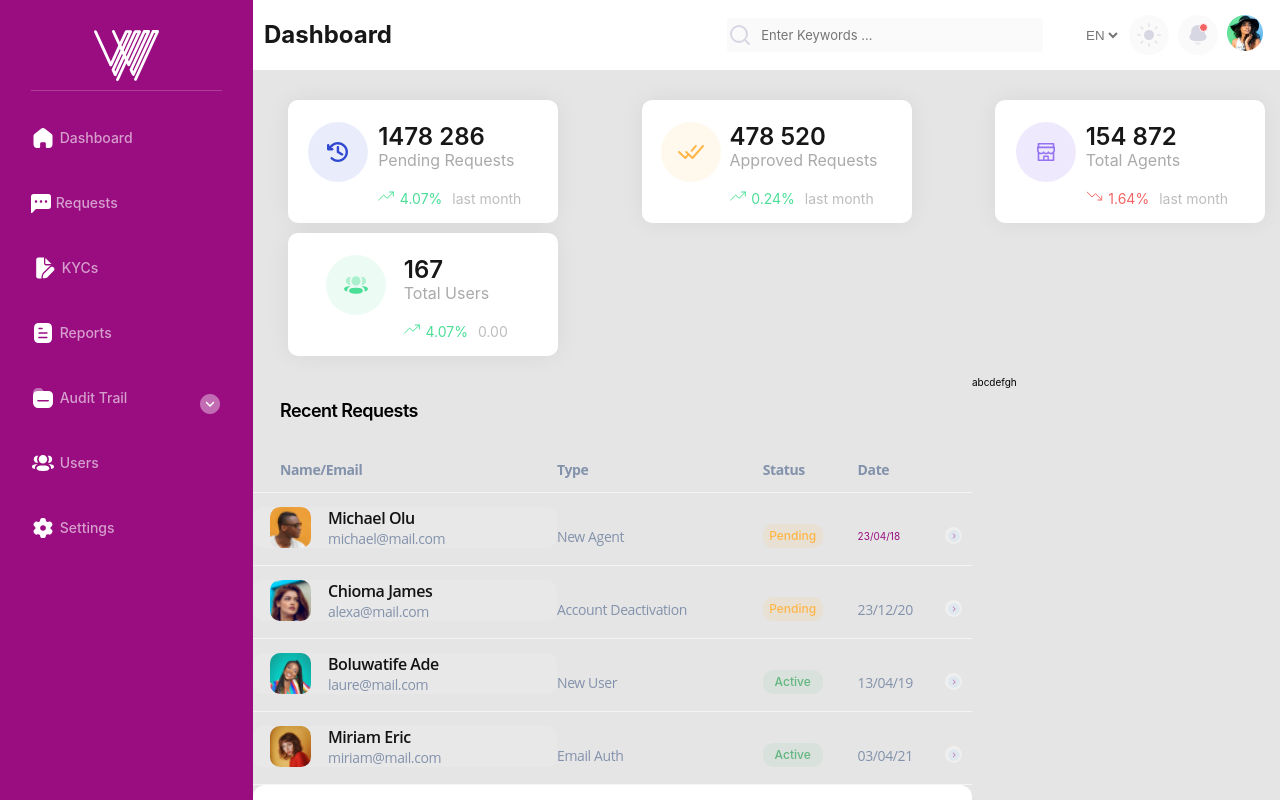
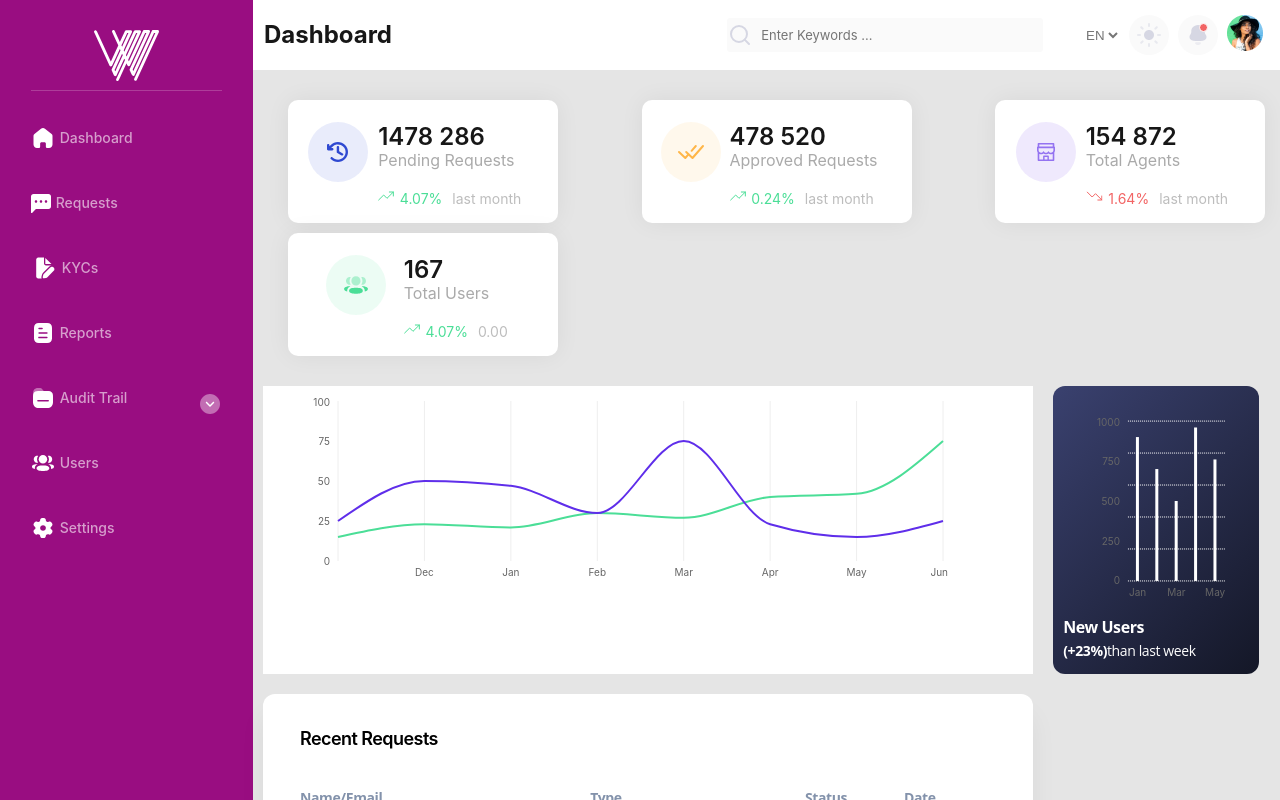
Before and after one commit to victorex27/miniature-octo-eureka, a React (Create React App) app: page /#/ in a window 1280 px wide. Shown: the top 800 px of the page. Built offline with nearby package versions, Linux system fonts and the light colour scheme.

Commit message:
complete bar graph

```diff
--- a/package.json
+++ b/package.json
@@ -11,6 +11,7 @@
     "react-dom": "^17.0.2",
     "react-router-dom": "^6.2.1",
     "react-scripts": "5.0.0",
+    "recharts": "^2.1.8",
     "web-vitals": "^2.1.3"
   },
   "scripts": {
--- a/src/App.scss
+++ b/src/App.scss
@@ -12,7 +12,7 @@
     animation: App-logo-spin infinite 20s linear;
   }
 }
----
+
 .App-header {
   background-color: #282c34;
   min-height: 100vh;
--- /dev/null
+++ b/src/components/BarGraph/BarGraph.scss
@@ -0,0 +1,37 @@
+.BarGraph {
+    padding-top: 1rem;
+    margin-top: 1rem;
+  .detail {
+    color: white;
+    &__title {
+      font-family: 'Open Sans';
+      font-size: 1.6rem;
+      font-style: normal;
+      font-weight: 700;
+      line-height: 2.2rem;
+      letter-spacing: -0.44255319237709045px;
+      text-align: left;
+    }
+
+
+    &__prefix {
+      font-family: 'Open Sans';
+      font-size: 1.4rem;
+      font-style: normal;
+      font-weight: 700;
+      line-height: 2.6rem;
+      letter-spacing: -0.38723403215408325px;
+      text-align: left;
+    }
+
+    &__time {
+      font-family: 'Open Sans';
+      font-size: 1.4rem;
+      font-style: normal;
+      font-weight: 400;
+      line-height: 1.9rem;
+      letter-spacing: -0.38723403215408325px;
+      text-align: left;
+    }
+  }
+}
--- /dev/null
+++ b/src/components/BarGraph/index.js
@@ -0,0 +1,70 @@
+import React from 'react';
+import {
+  ResponsiveContainer,
+  XAxis,
+  YAxis,
+  ReferenceLine,
+  BarChart,
+  Bar,
+} from 'recharts';
+import './BarGraph.scss';
+
+const data = [
+  {
+    name: 'Jan',
+    pv: 900,
+  },
+  {
+    name: 'Feb',
+    pv: 700,
+  },
+  {
+    name: 'Mar',
+    pv: 500,
+  },
+  {
+    name: 'Apr',
+    pv: 960,
+  },
+  {
+    name: 'May',
+    pv: 760,
+  },
+];
+
+const BarGraph = (props) => {
+  const referenceLine = [0, 200, 400, 600, 800, 1000].map((num, index) => (
+    <ReferenceLine key={index} y={num} stroke='#fff' strokeDasharray='1 1' />
+  ));
+  return (
+    <div className='BarGraph'>
+      <ResponsiveContainer width='90%' height={200} fill='#fff'>
+        <BarChart width={100} height={100} data={data} fill='#fff'>
+          {referenceLine}
+
+          <XAxis
+            dataKey='name'
+            axisLine={false}
+            tickLine={false}
+            fill='#B9B9B9'
+          />
+          <YAxis
+            domain={[0, 1000]}
+            axisLine={false}
+            tickCount={5}
+            tickLine={false}
+          />
+
+          <Bar dataKey='pv' fill='#fff' barSize={3} />
+        </BarChart>
+      </ResponsiveContainer>
+      <div className='detail'>
+        <span className='detail__title'>New Users</span> <br/>
+        <span className='detail__prefix'>(+23%)</span>
+        <span className='detail__time'>than last week</span>
+      </div>
+    </div>
+  );
+};
+
+export default BarGraph;
--- /dev/null
+++ b/src/components/LineGraph/LineGraph.scss
@@ -0,0 +1,4 @@
+.LineGraph{
+
+
+}
--- /dev/null
+++ b/src/components/LineGraph/index.js
@@ -0,0 +1,92 @@
+import React from 'react';
+import {
+  LineChart,
+  Line,
+  ResponsiveContainer,
+  CartesianGrid,
+  XAxis,
+  YAxis,
+  CartesianAxis,
+  ReferenceLine,
+} from 'recharts';
+// import './LineGraph.scss';
+
+const data = [
+  {
+    name: '',
+    uv: 25,
+    pv: 15,
+  },
+  {
+    name: 'Dec',
+    uv: 50,
+    pv: 23,
+  },
+  {
+    name: 'Jan',
+    uv: 47,
+    pv: 21,
+  },
+  {
+    name: 'Feb',
+    uv: 30,
+    pv: 30,
+  },
+  {
+    name: 'Mar',
+    uv: 75,
+    pv: 27,
+  },
+  {
+    name: 'Apr',
+    uv: 23,
+    pv: 40,
+  },
+  {
+    name: 'May',
+    uv: 15,
+    pv: 42,
+  },
+  {
+    name: 'Jun',
+    uv: 25,
+    pv: 75,
+  },
+];
+
+const LineGraph = (props) => {
+  const referenceLine = data.map(({ name }, index) => (
+    <ReferenceLine key={index} x={name} stroke='#eee' />
+  ));
+  return (
+    <ResponsiveContainer width='90%' height={200} fill='#fff'>
+      <LineChart width={300} height={100} data={data} fill='#fff'>
+        {referenceLine}
+
+        <XAxis dataKey='name'   axisLine={false}   tickLine={false} fill="#B9B9B9"/>
+        <YAxis
+          domain={[0, 100]}
+          axisLine={false}
+          tickCount={5}
+          tickLine={false}
+        />
+        <Line
+          type='monotone'
+          dataKey='pv'
+          stroke='#4BDE97'
+          dot={false}
+          strokeWidth={2}
+        />
+        <Line
+          type='monotone'
+          dataKey='uv'
+          stroke='#5F2EEA'
+          dot={false}
+          strokeWidth={2}
+        />
+      </LineChart>
+    </ResponsiveContainer>
+  );
+};
+
+export default LineGraph;
--- a/src/components/Table/index.js
+++ b/src/components/Table/index.js
@@ -63,7 +63,7 @@ const Table = (props) => {
                 <span>
                   <button onClick='#' className='arrow-down'>
                     <span className='svg'>
-                      <img src={ArrowDown} alt='' />
+                      <img src={ArrowDown} alt='button-img' />
                     </span>
                   </button>
                 </span>
--- a/src/containers/MainDiv/MainDiv.scss
+++ b/src/containers/MainDiv/MainDiv.scss
@@ -24,24 +24,58 @@
     width: 100%;
 
     & div {
-
       border-top: 2.7rem;
 
-      &:nth-child(odd) {
-        flex: 0 0 70%;
-      }
+      // &:nth-of-type(odd){
+      //   width: 70%;
+      //   padding:1em;
+      //   border: 2px solid black;
+      //   margin: 10px;
+      // }
+      // &:nth-child(odd) {
+      //   // flex: 0 0 70%;
+      //   width: 70%;
+      //   padding:1em;
+      //   border: 2px solid black;
+      //   margin: 10px;
+      // }
 
-      &:nth-child(even) {
-        flex: 0 0 30%;
-      }
+      // &:nth-child(even) {
+      //   // flex: 0 0 30%;
+      //   width: 30%;
+      //   padding:1em;
+      //   border: 2px solid black;
+
+      // }
+    }
+
+    .linegraph {
+      flex: 0 0 75%;
+      background-color: #fff;
+      // width: 70%;
+      padding:1em;
+      margin: 10px;
+      // padding: 10px;
+    }
+
+    .bargraph {
+      flex: 0 0 20%;
+      background: linear-gradient(135deg, #3a416f 0%, #141727 100%);
+      padding:1em;
+      margin: 10px;
+      border-radius: 1.2rem;
     }
 
     .users {
+      flex: 0 0 75%;
       background-color: #fff;
       box-shadow: 0px 20px 27px 0px rgba(0, 0, 0, 0.05);
       border-radius: 1.2rem;
-      margin-bottom: 3.0rem;
+      margin-bottom: 3rem;
       overflow: hidden;
+      // width: 70%;
+      padding:1em;
+      margin: 10px;
 
       // width: 100%;
     }
--- a/src/containers/MainDiv/index.js
+++ b/src/containers/MainDiv/index.js
@@ -8,6 +8,8 @@ import UpTrend from '../../img/icon-trending-up.svg';
 import DownTrend from '../../img/icon-trending-down.svg';
 import Table from '../../components/Table';
 import './MainDiv.scss';
+import LineGraph from '../../components/LineGraph';
+import BarGraph from '../../components/BarGraph';
 
 const userList = [
   {
@@ -86,10 +88,12 @@ const MainDiv = (props) => {
         />
       </div>
       <div className='subdiv'>
-        <div className=''>
-          <Table users={userList} title='Recent Requests' />
+        <div className='linegraph'>
+          <LineGraph />
         </div>
-        <div>abcdefgh</div>
+        <div className='bargraph'>
+          <BarGraph />
+        </div>
         <div className='users'>
           <Table users={userList} title='Recent Requests' />
         </div>
```
Also changed, not shown: 1 other file (tests, documents, lock files or other folders).
